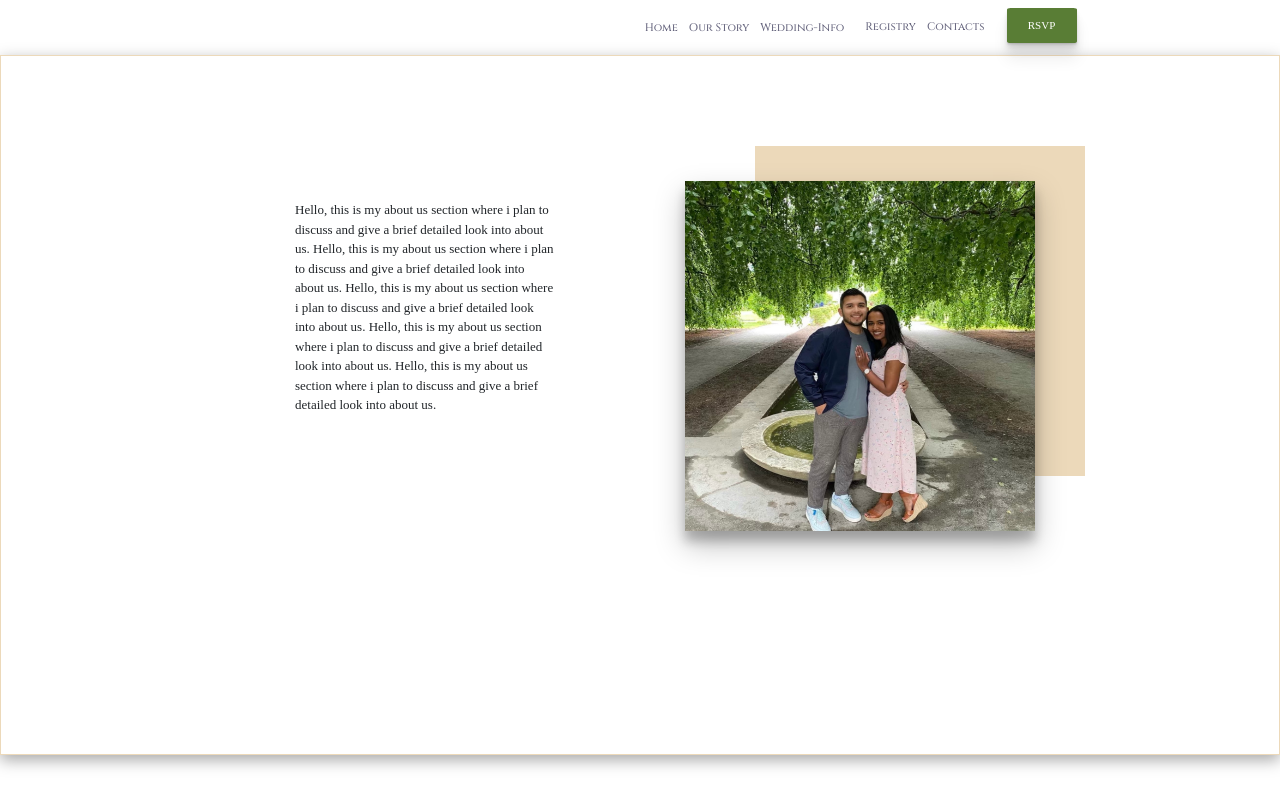
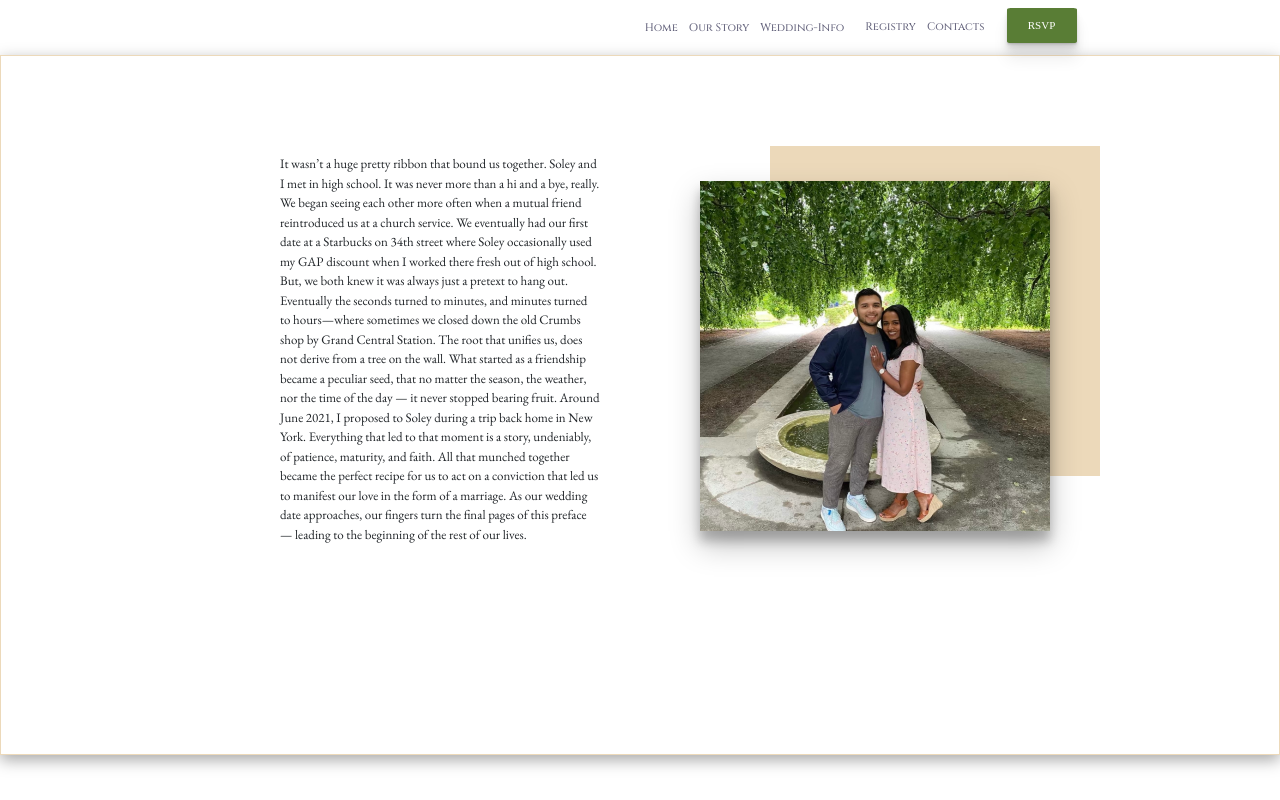
Before and after one commit to kevinrhidalgo/bandswed, a React (Create React App) app: page /Aboutme in a window 1280 px wide. Built offline with nearby package versions, Linux system fonts and the light colour scheme; a web font is replaced by a local one.

Commit message:
updated stroy

```diff
--- a/public/index.html
+++ b/public/index.html
@@ -72,6 +72,10 @@
 <link rel="preconnect" href="https://fonts.googleapis.com">
 <link rel="preconnect" href="https://fonts.gstatic.com" crossorigin>
 <link href="https://fonts.googleapis.com/css2?family=Abril+Fatface&family=Luxurious+Script&family=Prata&display=swap" rel="stylesheet">
+
+<link rel="preconnect" href="https://fonts.googleapis.com">
+<link rel="preconnect" href="https://fonts.gstatic.com" crossorigin>
+<link href="https://fonts.googleapis.com/css2?family=EB+Garamond&display=swap" rel="stylesheet">
 <title>React App</title>
   </head>
   <body>
--- a/src/components/Aboutme/Aboutme.js
+++ b/src/components/Aboutme/Aboutme.js
@@ -12,11 +12,18 @@ function About() {
 
 <div className="boutDesc1">
 <div className="aboutDesc">
-    <p>Hello, this is my about us section where i plan to discuss and give a brief detailed look into about us.
-    Hello, this is my about us section where i plan to discuss and give a brief detailed look into about us.
-    Hello, this is my about us section where i plan to discuss and give a brief detailed look into about us.
-    Hello, this is my about us section where i plan to discuss and give a brief detailed look into about us.
-    Hello, this is my about us section where i plan to discuss and give a brief detailed look into about us.
+    <p>It wasn’t a huge pretty ribbon that bound us together. Soley and I met in high school.
+      It was never more than a hi and a bye, really. We began seeing each other more often when a
+      mutual friend reintroduced us at a church service. We eventually had our first date at a Starbucks
+      on 34th street where Soley occasionally used my GAP discount when I worked there fresh out of high school.
+       But, we both knew it was always just a pretext to hang out. Eventually the seconds turned to minutes, and
+       minutes turned to hours—where sometimes we closed down the old Crumbs shop by Grand Central Station. The
+      root that unifies us, does not derive from a tree on the wall. What started as a friendship became a peculiar
+      seed, that no matter the season, the weather, nor the time of the day — it never stopped bearing fruit.
+      Around June 2021, I proposed to Soley during a trip back home in New York. Everything that led to that moment
+      is a story, undeniably, of patience, maturity, and faith. All that munched together became the perfect recipe
+      for us to act on a conviction that led us to manifest our love in the form of a marriage. As our wedding date
+      approaches, our fingers turn the final pages of this preface — leading to the beginning of the rest of our lives.
     </p>
 </div>
 </div>
--- a/src/components/Aboutme/styles.css
+++ b/src/components/Aboutme/styles.css
@@ -11,13 +11,13 @@
 }
 .boutDesc1{
     margin-left: 100px;
-    margin-right: -150px;
+    margin-right: -180px;
+    margin-top: -90px;
 }
 .aboutDesc{
-    width:260px;
+    width:320px;
     font-size: 13px;
-
-    font-family: cursive;
+    font-family: 'EB Garamond', serif;
     transform: translate(0%,25%);
 }
 .coupleFoto img{
```
